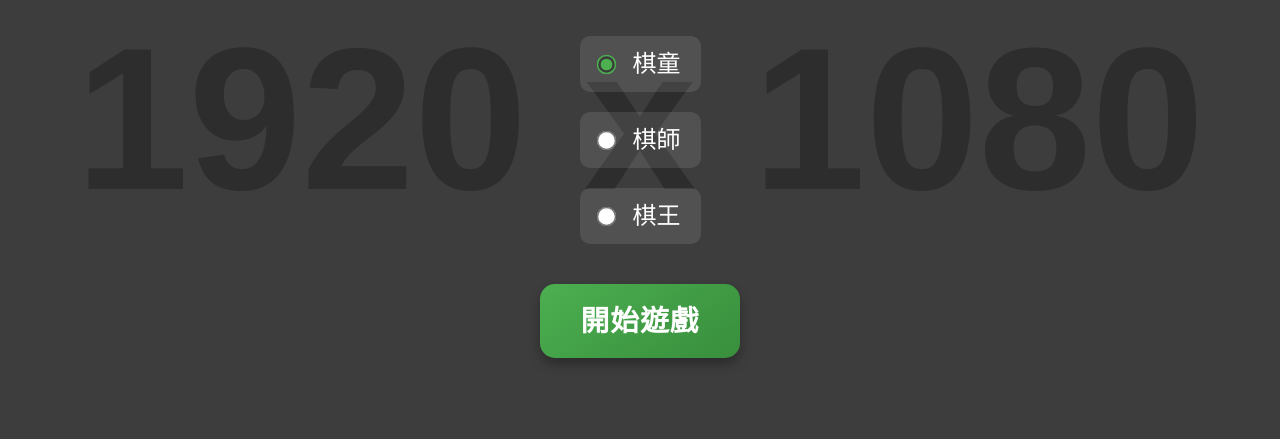
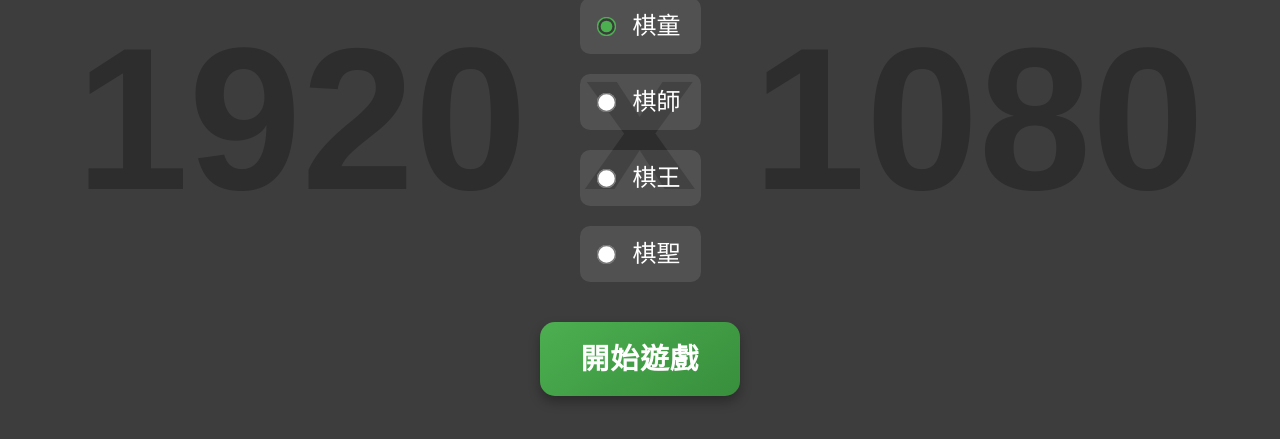
Before and after one commit to Louisaok9487/Gomoku-, a plain HTML site: page index.html in a window 1280 px wide. Shown: the part 265-704 px from the top of the page. Drawn offline with nearby package versions, Linux system fonts and the light colour scheme; placeholder pictures from the web are drawn by us.

Commit message:
Update index.html

```diff
--- a/index.html
+++ b/index.html
@@ -279,7 +279,6 @@
         <div id="startScreen" class="start-screen">
             <h1>藍氏五子棋</h1>
             <div class="difficulty-options">
-                <!-- UPDATED: 更改難度名稱 -->
                 <label class="difficulty-option">
                     <input type="radio" name="startDifficulty" value="beginner" checked>
                     棋童
@@ -291,6 +290,11 @@
                 <label class="difficulty-option">
                     <input type="radio" name="startDifficulty" value="master">
                     棋王
+                </label>
+                <!-- NEW: 新增棋聖難度 -->
+                <label class="difficulty-option">
+                    <input type="radio" name="startDifficulty" value="saint">
+                    棋聖
                 </label>
             </div>
             <button id="startGameBtn" class="start-button">開始遊戲</button>
@@ -323,7 +327,7 @@
             </div>
         </div>
 
-        <!-- NEW: 重新開始確認框 -->
+        <!-- 重新開始確認框 -->
         <div id="restartConfirmBox" class="modal-overlay">
             <p>確定要放棄此局，另起新局嗎？</p>
             <div class="modal-buttons">
@@ -362,7 +366,6 @@
         let restartBtn, undoBtn;
         let messageBox, messageText, messageBoxOkBtn;
         let undoConfirmBox, undoMessageText, undoConfirmBtn, undoCancelBtn;
-        // NEW: 重新開始確認框的 UI 元素
         let restartConfirmBox, restartConfirmBtn, restartCancelBtn;
         let aiThinkingIndicator, fireworksContainer;
 
@@ -558,7 +561,6 @@
             }
         }
 
-        // UPDATED: showMessage and its callback logic
         function showMessage(msg) {
             messageText.textContent = msg;
             messageBox.style.display = 'block';
@@ -717,6 +719,7 @@
             }
         }
 
+        // UPDATED: findBestAIMove to include 'saint' difficulty
         function findBestAIMove() {
             return new Promise(resolve => {
                 aiThinking = true;
@@ -746,6 +749,7 @@
                     if (difficulty === 'beginner') searchDepth = 0;
                     else if (difficulty === 'intermediate') searchDepth = 1;
                     else if (difficulty === 'master') searchDepth = 2;
+                    else if (difficulty === 'saint') searchDepth = 3; // NEW: 棋聖難度
                     else searchDepth = 1;
 
                     if (difficulty === 'beginner') {
@@ -858,7 +862,6 @@
             undoConfirmBox.style.display = 'block';
         }
 
-        // NEW: 重新開始按鈕處理函數
         function handleRestartClick() {
             restartConfirmBox.style.display = 'block';
         }
@@ -911,7 +914,6 @@
             firework.onanimationend = () => firework.remove();
         }
 
-        // UPDATED: 煙火特效增強
         function startFireworks() {
             fireworksContainer.innerHTML = '';
             const duration = 5000; // 持續 5 秒
@@ -995,7 +997,6 @@
             undoMessageText = document.getElementById('undoMessageText');
             undoConfirmBtn = document.getElementById('undoConfirmBtn');
             undoCancelBtn = document.getElementById('undoCancelBtn');
-            // NEW: 獲取重新開始確認框元素
             restartConfirmBox = document.getElementById('restartConfirmBox');
             restartConfirmBtn = document.getElementById('restartConfirmBtn');
             restartCancelBtn = document.getElementById('restartCancelBtn');
@@ -1003,7 +1004,6 @@
             initAudio();
 
             if (!eventListenersAdded) {
-                // UPDATED: 重新開始按鈕綁定新的處理函數
                 restartBtn.addEventListener('click', handleRestartClick);
                 undoBtn.addEventListener('click', handleUndoClick);
 
@@ -1015,7 +1015,6 @@
                     undoConfirmBox.style.display = 'none';
                 });
 
-                // NEW: 重新開始確認框按鈕事件
                 restartConfirmBtn.addEventListener('click', () => {
                     restartConfirmBox.style.display = 'none';
                     initGameToStartScreen();
```
